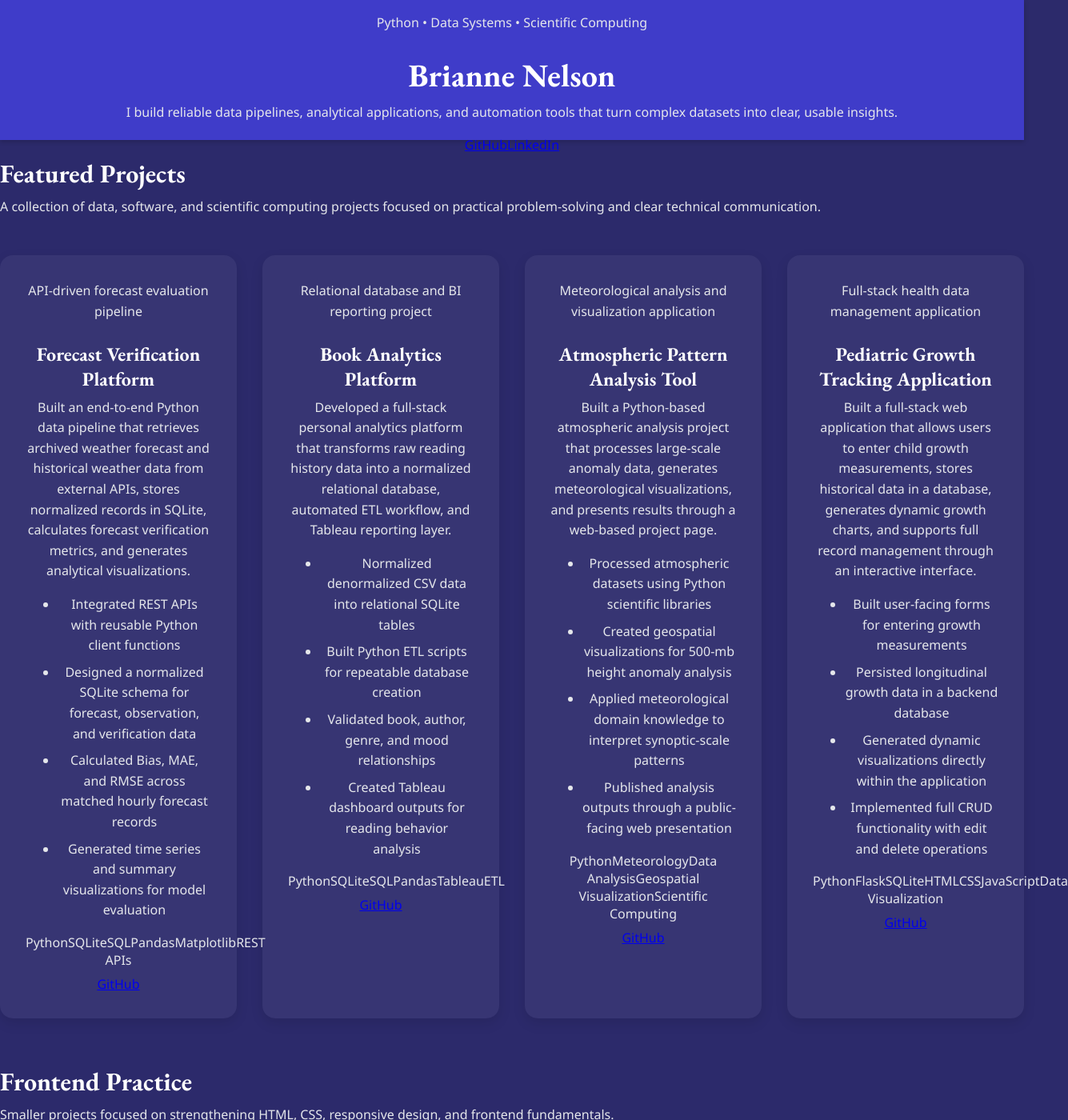
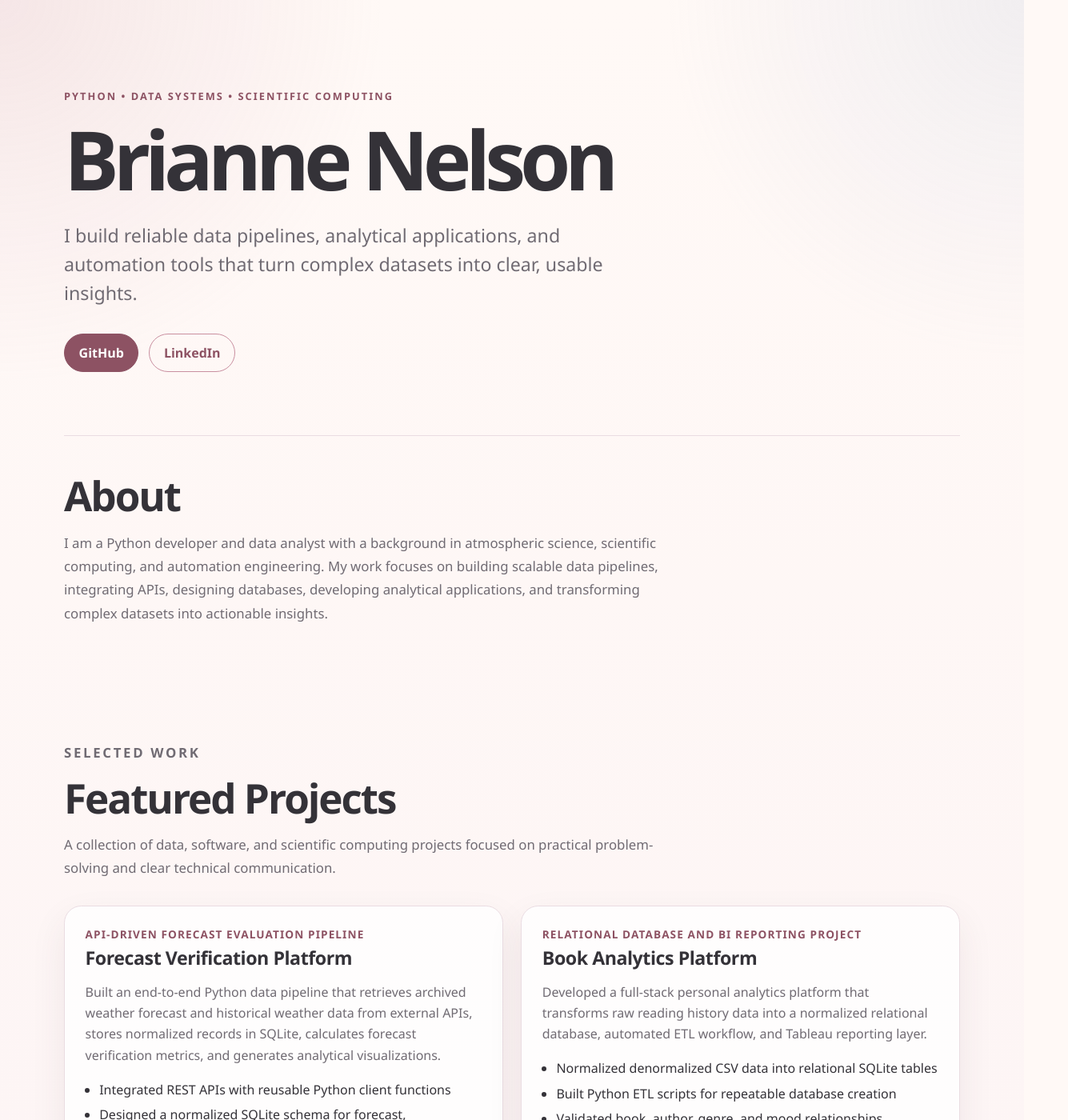
Before and after one commit to briannemg/portfolio, a React (Vite) app: page / in a window 1280 px wide. Shown: the top 1400 px of the page at 80% size, 1335 px wide, since content can reach past the window. Built offline with nearby package versions, Linux system fonts and the light colour scheme.

Commit message:
style: implement polished portfolio theme

```diff
--- a/src/styles/styles.css
+++ b/src/styles/styles.css
@@ -1,407 +1,272 @@
-/* Soft, modern, and feminine vibes */
 :root {
-  --primary: #ffffff; /* Pure white for headings */
-  --accent: #d4d4d8; /* Light gray for links and accents */
-  --text: #e5e7eb; /* Soft off-white for general text */
-  --bg: #2c2a6b; /* Indigo dye (Indigo-950 but slightly cooler and deeper) */
-  --card-bg: #3f3cc9; /* Medium slate blue (between Indigo-600 and Indigo-700 but with a more saturated pop) */
+  --bg: #fff9f6;
+  --surface: #ffffff;
+  --surface-soft: #f8edf1;
+  --text: #343238;
+  --muted: #706b73;
+  --accent: #c98fa0;
+  --accent-dark: #8d5263;
+  --border: #eadce2;
+  --shadow: 0 18px 45px rgba(80, 55, 68, 0.08);
+
+  font-family: "Avenir Next", "Segoe UI", sans-serif;
+  color: var(--text);
+  background: var(--bg);
+}
+
+* {
+  box-sizing: border-box;
+}
 
 html {
-    font-size: 16px; /* Makes 1rem = 16px */
-  }
+  scroll-behavior: smooth;
 }
 
 body {
   margin: 0;
-  font-family: "Segoe UI", sans-serif;
-  background-color: var(--bg);
+  background:
+    radial-gradient(
+      circle at top left,
+      rgba(201, 143, 160, 0.18),
+      transparent 30rem
+    ),
+    radial-gradient(
+      circle at top right,
+      rgba(168, 181, 213, 0.16),
+      transparent 28rem
+    ),
+    linear-gradient(180deg, #fff9f6 0%, #fbf1f4 100%);
   color: var(--text);
-  display: flex;
-  flex-direction: column;
-  align-items: center;
-  justify-content: center;
-  font-size: 1rem;
 }
 
-header,
-.navbar,
-.footer {
-  width: 100vw;
-  left: 0;
-  position: relative;
-  background-color: var(--card-bg);
-  box-sizing: border-box;
-  text-align: center;
+a {
+  color: inherit;
 }
 
-header > div,
-.navbar > div,
-.footer > div {
-  max-width: 1200px;
+.hero,
+.about,
+.projects,
+.footer {
+  width: min(1120px, calc(100% - 2rem));
   margin: 0 auto;
-  padding: 0 1rem;
 }
 
-header {
-  position: fixed;
-  top: 0;
-  left: 0;
-  z-index: 200;
-  padding: 1rem 2rem;
-  box-shadow: 0 2px 6px rgba(0, 0, 0, 0.2);
-  height: 175px;
+.hero {
+  min-height: 68vh;
+  display: flex;
+  align-items: center;
+  padding: 5rem 0 3rem;
 }
 
-main {
-  padding-top: 235px;
+.hero-content {
+  max-width: 820px;
+}
+
+.eyebrow {
+  margin: 0 0 1rem;
+  color: var(--accent-dark);
+  font-size: 0.8rem;
+  font-weight: 800;
+  letter-spacing: 0.16em;
+  text-transform: uppercase;
 }
 
 h1,
 h2,
-h3,
-h4,
-h5,
-h6 {
-  font-family: "EB Garamond", serif;
-  color: var(--primary);
+h3 {
+  margin: 0;
+  line-height: 1.05;
+  color: var(--text);
 }
 
 h1 {
-  font-size: 2.5rem; /* 40px */
-  margin-bottom: 0.5rem;
+  font-size: clamp(3rem, 8vw, 6.4rem);
+  letter-spacing: -0.07em;
 }
 
 h2 {
-  font-size: 2rem; /* 32px */
-  margin-bottom: 0.5rem;
+  font-size: clamp(2rem, 4vw, 3.2rem);
+  letter-spacing: -0.04em;
 }
 
 h3 {
-  font-size: 1.5rem; /* 24px */
-  margin-bottom: 0.5rem;
+  font-size: 1.45rem;
+  letter-spacing: -0.02em;
 }
 
-p {
-  margin-top: 0;
+.hero-description {
+  max-width: 690px;
+  margin: 1.5rem 0 0;
+  color: var(--muted);
+  font-size: clamp(1.15rem, 2vw, 1.45rem);
+  line-height: 1.55;
 }
 
-p,
-ul,
-ol {
-  font-size: 1rem; /* 16px */
-  line-height: 1.6;
-  color: var(--text);
+.hero-buttons,
+.project-links {
+  display: flex;
+  flex-wrap: wrap;
+  gap: 0.8rem;
 }
 
-li {
-  margin-bottom: 0.5rem;
+.hero-buttons {
+  margin-top: 2rem;
 }
 
-/* Navbar */
-.navbar {
-  position: fixed;
-  top: 175px;
-  left: 0;
-  width: 100vw;
-  z-index: 300;
-  padding: 0.5rem 2rem;
-  box-shadow: 0 2px 6px rgba(0, 0, 0, 0.15);
-  height: 60px;
+.hero-buttons a,
+.project-links a {
+  display: inline-flex;
+  align-items: center;
+  justify-content: center;
+  min-height: 2.7rem;
+  padding: 0.75rem 1.1rem;
+  border: 1px solid var(--accent);
+  border-radius: 999px;
+  color: var(--accent-dark);
+  font-weight: 750;
+  text-decoration: none;
+  transition:
+    transform 0.18s ease,
+    background-color 0.18s ease,
+    color 0.18s ease,
+    border-color 0.18s ease;
 }
 
-.navbar ul {
-  list-style: none;
-  display: flex;
-  justify-content: center;
-  gap: 2rem;
-  padding: 0;
-  margin: 0;
+.hero-buttons a:first-child,
+.project-links a:first-child {
+  background: var(--accent-dark);
+  color: white;
+  border-color: var(--accent-dark);
 }
 
-.navbar a {
-  color: var(--text);
-  text-decoration: none;
-  font-weight: bold;
-  font-size: 1.1rem;
+.hero-buttons a:hover,
+.project-links a:hover {
+  transform: translateY(-2px);
+  background: var(--accent);
+  color: white;
+  border-color: var(--accent);
 }
 
-.navbar a:hover {
-  text-decoration: underline;
+.about {
+  padding: 3rem 0;
+  border-top: 1px solid var(--border);
 }
 
-/* Main page */
-.home-page {
-  max-width: 700px;
-  margin: 2rem auto;
-  padding: 0 1.5rem;
-  color: var(--text);
+.about p,
+.section-heading p,
+.learning-projects > p {
+  max-width: 760px;
+  color: var(--muted);
+  font-size: 1.05rem;
+  line-height: 1.75;
 }
 
-.home-page .intro {
+.projects {
+  padding: 4rem 0 5rem;
+}
+
+.section-heading {
   margin-bottom: 2rem;
 }
 
-.home-page .navigation-links ul,
-.home-page .featured-projects ul {
-  list-style: none;
-  padding-left: 0;
-}
-
-.home-page .navigation-links li,
-.home-page .featured-projects li {
-  margin: 0.8rem 0;
-}
-
-.home-page a {
-  color: var(--accent);
-  text-decoration: none;
-  font-weight: 600;
-}
-
-.home-page a:hover {
-  color: var(--primary);
-  text-decoration: underline;
-}
-
-.personal-touch {
-  margin-top: 3rem;
-  font-style: italic;
-  color: var(--accent);
-  text-align: center;
-  border-left: 4px solid var(--accent);
-  padding-left: 1rem;
-}
-
-/* Projects page */
-.projects-page {
-  max-width: 700px;
-  margin: 2rem auto;
-  padding: 0 1.5rem;
-  color: var(--text);
-}
-
-.tabs {
-  display: flex;
-  gap: 1rem;
-  justify-content: center;
-  margin-bottom: 1.5rem;
-}
-
-.tab-button {
-  background: var(--card-bg);
-  border: none;
-  padding: 0.6rem 1.2rem;
-  border-radius: 8px;
-  color: var(--text);
-  font-weight: bold;
-  cursor: pointer;
-  transition: background-color 0.3s ease;
-}
-
-.tab-button:hover {
-  background-color: var(--primary);
-  color: var(--bg);
-}
-
-.tab-button.active {
-  background-color: var(--primary);
-  color: var(--bg);
+.section-heading p {
+  margin-top: 1rem;
 }
 
 .project-grid {
   display: grid;
-  grid-template-columns: repeat(auto-fit, minmax(280px, 1fr));
-  gap: 2rem;
-  width: 100%;
-  padding: 2rem 0;
-  box-sizing: border-box;
+  grid-template-columns: repeat(2, minmax(0, 1fr));
+  gap: 1.4rem;
 }
 
 .project-card {
-  max-width: 320px; /* optional: keeps cards from getting too wide */
-  background-color: rgba(255, 255, 255, 0.05); /* very subtle white overlay */
-  border-radius: 1rem;
-  padding: 2rem;
-  box-shadow: 0 6px 16px rgba(0, 0, 0, 0.1);
-  transition: transform 0.3s ease, box-shadow 0.3s ease;
-  text-align: center;
+  display: flex;
+  flex-direction: column;
+  gap: 1.1rem;
+  min-height: 100%;
+  padding: 1.6rem;
+  background: rgba(255, 255, 255, 0.82);
+  border: 1px solid var(--border);
+  border-radius: 1.35rem;
+  box-shadow: var(--shadow);
+}
+
+.project-subtitle {
+  margin: 0 0 0.45rem;
+  color: var(--accent-dark);
+  font-size: 0.85rem;
+  font-weight: 800;
+  letter-spacing: 0.08em;
+  text-transform: uppercase;
+}
+
+.project-description {
+  margin: 0;
+  color: var(--muted);
+  line-height: 1.65;
+}
+
+.project-highlights {
+  margin: 0;
+  padding-left: 1.1rem;
   color: var(--text);
 }
 
-.project-card:hover {
-  transform: translateY(-8px);
-  box-shadow: 0 10px 20px rgba(0, 0, 0, 0.15);
+.project-highlights li {
+  margin-bottom: 0.45rem;
+  line-height: 1.5;
 }
 
-.project-title {
-  font-size: 1rem;
-  margin-bottom: 0.5rem;
-  color: var(--accent);
+.tech-list {
+  display: flex;
+  flex-wrap: wrap;
+  gap: 0.45rem;
+  margin-top: auto;
 }
 
-.project-description {
-  font-size: 1rem;
-  margin-bottom: 1rem;
-  color: var(--text);
-}
-
-.project-link {
-  color: var(--accent);
-  text-decoration: none;
-  font-weight: bold;
-  font-size: 1rem;
+.tech-list span {
+  display: inline-flex;
+  padding: 0.35rem 0.65rem;
+  background: var(--surface-soft);
+  border: 1px solid var(--border);
+  border-radius: 999px;
+  color: var(--accent-dark);
+  font-size: 0.82rem;
+  font-weight: 700;
 }
 
 .project-links {
-  margin-top: 0.5rem;
-  display: flex;
-  flex-direction: column; /* stack vertically */
-  gap: 0.5rem; /* smaller vertical gap */
+  padding-top: 0.3rem;
 }
 
-.project-links a {
-  display: block;
+.learning-projects {
+  margin-top: 4rem;
+  padding-top: 3rem;
+  border-top: 1px solid var(--border);
 }
 
-.project-link:hover {
-  color: var(--primary);
-  text-decoration: underline;
+.project-grid.compact {
+  grid-template-columns: minmax(0, 1fr);
 }
 
-/* Resume page */
-.resume-page {
-  max-width: 700px;
-  margin: 2rem auto;
-  padding: 0 1.5rem;
-  color: var(--text);
-  font-size: 1rem;
-  line-height: 1.6;
+.footer {
+  padding: 2rem 0 3rem;
+  color: var(--muted);
+  border-top: 1px solid var(--border);
+  text-align: center;
 }
 
-.resume-page h1,
-.resume-page h2,
-.resume-page h3,
-.resume-page h4 {
-  color: var(--primary);
-  margin-bottom: 1rem;
+@media (max-width: 760px) {
+  .hero {
+    min-height: auto;
+    padding-top: 4rem;
   }
 
-.resume-page p,
-.resume-page ul {
-  margin-bottom: 1.25rem;
+  .project-grid {
+    grid-template-columns: 1fr;
   }
 
-.resume-page ul {
-  padding-left: 1.25rem;
-  list-style-type: disc;
+  .project-card {
+    padding: 1.25rem;
   }
-
-.resume-page a {
-  color: var(--accent);
-  text-decoration: none;
 }
-
-.resume-page a:hover {
-  color: var(--primary);
-  text-decoration: underline;
-}
-
-.resume-page section {
-  background-color: rgba(255, 255, 255, 0.05); /* very subtle white overlay */
-  padding: 1.5rem 1.5rem 2rem;
-  margin-bottom: 2rem;
-  border-radius: 10px;
-  box-shadow: 0 4px 8px rgba(0, 0, 0, 0.12);
-  transition: box-shadow 0.3s ease;
-}
-
-.resume-page section:hover {
-  box-shadow: 0 8px 16px rgba(0, 0, 0, 0.18);
-}
-
-.resume-download {
-  background: none;
-  box-shadow: none;
-  text-align: center;
-  padding: 2rem 0;
-}
-
-.resume-download-button {
-  display: inline-flex;
-  align-items: center;
-  gap: 0.5rem;
-  margin-top: 1.5rem;
-  padding: 0.75rem 1.5rem;
-  background-color: var(--primary);
-  color: var(--text);
-  border-radius: 12px;
-  font-weight: 600;
-  text-decoration: none;
-  box-shadow: 0 4px 8px rgba(67, 56, 202, 0.3);
-  transition: background-color 0.3s ease, transform 0.15s ease;
-  font-size: 1rem;
-  user-select: none;
-}
-
-.resume-download-button:hover {
-  background-color: var(--accent);
-  color: var(--bg);
-  transform: scale(1.05);
-  box-shadow: 0 6px 12px rgba(109, 40, 217, 0.5);
-  cursor: pointer;
-}
-
-.download-icon {
-  font-size: 1.1rem;
-}
-
-/* Contact page */
-.contact-page {
-  max-width: 700px;
-  margin: 2rem auto;
-  color: var(--text);
-  font-size: 1.1rem;
-}
-
-.contact-page ul {
-  list-style: none;
-  padding: 0;
-}
-
-.contact-page li {
-  margin: 1rem 0;
-  display: flex;
-  align-items: center;
-  gap: 0.5rem;
-  font-size: 1.1rem;
-  font-weight: 500;
-}
-
-.contact-page a {
-  color: var(--accent);
-  text-decoration: none;
-  transition: color 0.2s ease;
-}
-
-.contact-page a:hover {
-  color: var(--primary);
-  text-decoration: underline;
-  cursor: pointer;
-}
-
-.contact-page svg {
-  color: var(--accent);
-  min-width: 1.25rem;
-  height: 1.25rem;
-}
-
-/* Footer */
-.footer {
-  background-color: var(--card-bg);
-  color: var(--text);
-  text-align: center;
-  padding: 1rem;
-  font-size: 0.875rem;
-  border-top: 1px solid rgba(255, 255, 255, 0.1);
-  z-index: 100;
-}
```
Lines whose indentation alone changed are shown as unchanged.
